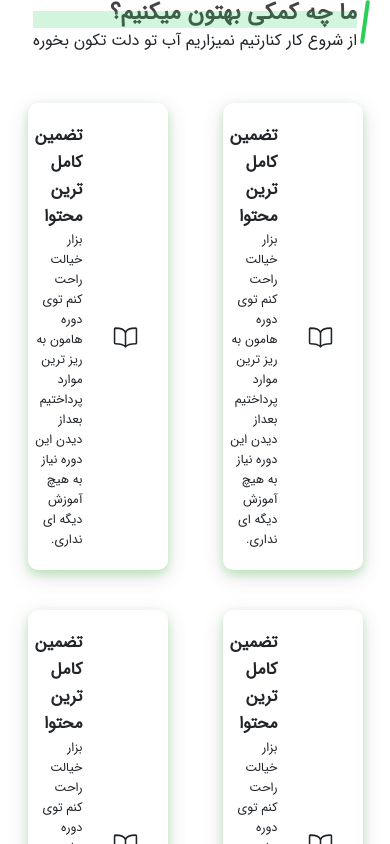
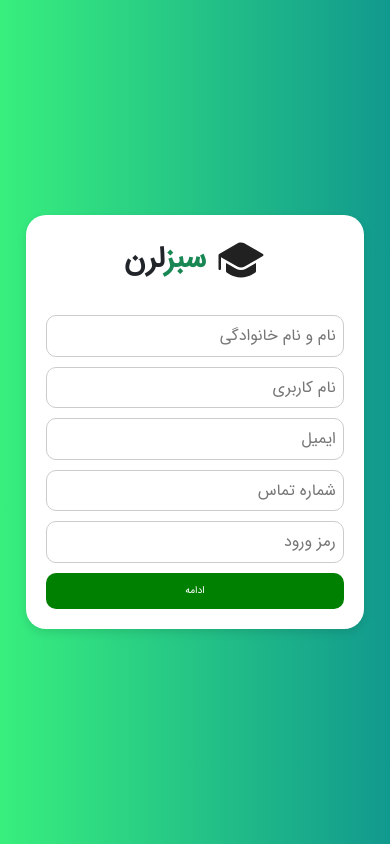
Before and after one commit to jalil-jj/MyProject, a React (Create React App) app: page / in a window 390 px wide. Shown: the top 844 px of the page. Built offline with nearby package versions, Linux system fonts and the light colour scheme.

Commit message:
Signin , HelpYou , CourseBox, PopularCourses

```diff
--- a/src/App.js
+++ b/src/App.js
@@ -3,14 +3,20 @@ import Topbar from './Components/Topbat/Topbar'
 import Footer from './Components/Footer/Footer'
 import LastCourses from './Components/LastCourses/LastCourses'
 import HelpYou from './Components/HelpYou/HelpYou'
+import PopularCourses from './Components/PopularCourses/PopularCourses'
+// import Login from './Pages/Login/Login'
+import Signin from './Pages/Signin/Signin'
 
 export default function App() {
   return (
     <div>
       {/* <Topbar /> */}
+      {/* <LastCourses /> */}
+      {/* <HelpYou /> */}
       {/* <Footer/> */}
-      {/* <LastCourses /> */}
-      <HelpYou />
+      {/* <PopularCourses /> */}
+      {/* <Login /> */}
+      <Signin />
     </div>
   )
 }
--- a/src/Components/CourseBox/CourseBox.js
+++ b/src/Components/CourseBox/CourseBox.js
@@ -3,9 +3,9 @@ import { FaRegUser } from "react-icons/fa";
 import { FaStar } from "react-icons/fa";
 
 
-export default function CourseBox() {
+export default function CourseBox({isSlider}) {
     return (
-        <div className='col-12 col-sm-6 col-lg-4'>
+        <div className='col-12 col-sm-6 col-lg-4' style={{width : `${isSlider && '100%'}`}}>
             <div class="card mt-3">
                 <img src="./images/courses/jango.png" class="card-img-top" alt="..." />
                 <div class="card-body">
--- a/src/Components/HelpYou/HelpYou.js
+++ b/src/Components/HelpYou/HelpYou.js
@@ -4,14 +4,14 @@ import HelpYouBox from '../HelpYouBox/HelpYouBox'
 
 export default function HelpYou() {
   return (
-    <>
+    <div className='mt-5'>
       <SectionTitle
         title='ما چه کمکی بهتون میکنیم؟'
         subTitle='از شروع کار کنارتیم نمیزاریم آب تو دلت تکون بخوره'
       />
 
 
-      <div className='mt-5'>
+      <div className='mt-2'>
         <div className='container'>
           <div className='row'>
             <HelpYouBox />
@@ -21,6 +21,6 @@ export default function HelpYou() {
           </div>
         </div>
       </div>
-    </>
+    </div>
   )
 }
--- a/src/Components/LastCourses/LastCourses.js
+++ b/src/Components/LastCourses/LastCourses.js
@@ -5,14 +5,14 @@ import CourseBox from '../CourseBox/CourseBox'
 
 export default function LastCourses() {
     return (
-        <>
+        <div className='mt-5'>
             <SectionTitle
                 title='جدید ترین دوره ها'
                 subTitle='سکوی پرتاب شما به سمت موفقیت'
                 btn='تمامی دوره ها'
             />
 
-            <div className='mt-5'>
+            <div className='mt-3'>
                 <div className='container'>
                     <div className='row'>
                            <CourseBox />
@@ -25,7 +25,7 @@ export default function LastCourses() {
                     </div>
                 </div>
             </div>
-        </>
+        </div>
 
     )
 }
--- /dev/null
+++ b/src/Components/PopularCourses/PopularCourses.js
@@ -0,0 +1,80 @@
+import React from 'react'
+import SectionTitle from '../SectionTitle/SectionTitle'
+import CourseBox from '../CourseBox/CourseBox'
+import { Swiper, SwiperSlide } from "swiper/react";
+
+
+
+import 'swiper/css';
+import { Autoplay } from 'swiper/modules';
+
+
+export default function PopularCourses() {
+    return (
+        <div>
+            <SectionTitle
+                title='محبوب تریت دوره ها'
+                subTitle='انتخاب های شما همیشه بهترین هاست'
+                btn='رفتن به دوره های محبوب'
+            />
+
+            <div className='mt-3'>
+                <div className='container'>
+                    <div className='row'>
+                        <Swiper
+                            modules={[Autoplay]}
+                            slidesPerView={3}
+                            spaceBetween={30}
+                            loop={true}
+                            autoplay={{
+                                delay: 0,
+                                disableOnInteraction: false
+                            }}
+                            speed={7000}
+                            className="mySwiper">
+                             <SwiperSlide>
+                                <CourseBox isSlider={true}/>
+                             </SwiperSlide>
+                             <SwiperSlide>
+                                <CourseBox isSlider={true}/>
+                             </SwiperSlide>
+                             <SwiperSlide>
+                                <CourseBox isSlider={true}/>
+                             </SwiperSlide>
+                             <SwiperSlide>
+                                <CourseBox isSlider={true}/>
+                             </SwiperSlide>
+                             <SwiperSlide>
+                                <CourseBox isSlider={true}/>
+                             </SwiperSlide>
+                             <SwiperSlide>
+                                <CourseBox isSlider={true}/>
+                             </SwiperSlide>
+                             <SwiperSlide>
+                                <CourseBox isSlider={true}/>
+                             </SwiperSlide>
+                             <SwiperSlide>
+                                <CourseBox isSlider={true}/>
+                             </SwiperSlide>
+                             <SwiperSlide>
+                                <CourseBox isSlider={true}/>
+                             </SwiperSlide>
+                             <SwiperSlide>
+                                <CourseBox isSlider={true}/>
+                             </SwiperSlide>
+                             <SwiperSlide>
+                                <CourseBox isSlider={true}/>
+                             </SwiperSlide>
+                             <SwiperSlide>
+                                <CourseBox isSlider={true}/>
+                             </SwiperSlide>
+                             <SwiperSlide>
+                                <CourseBox isSlider={true}/>
+                             </SwiperSlide>
+                        </Swiper>
+                    </div>
+                </div>
+            </div>
+        </div>
+    )
+}
--- /dev/null
+++ b/src/Pages/Signin/Signin.css
@@ -0,0 +1,65 @@
+.signin {
+    width: 100%;
+    height: 100vh;
+    display: flex;
+    align-items: center;
+    justify-content: center;
+    background: linear-gradient(to right, #38ef7d, #11998e);
+}
+
+.input-wrapper {
+    padding: 3rem;
+    border-radius: 20px;
+    max-width: 350px;
+    width: 100%;
+    margin: 0 auto;
+    background-color: rgb(255, 255, 255);
+    box-shadow: 0px 4px 10px rgba(0, 0, 0, 0.1);
+}
+
+input {
+    width: 100%;
+    margin-bottom: 1rem;
+    padding: 0.8rem 1rem;
+    border-radius: 10px;
+    border: 1px solid #ccc;
+    transition: all 0.3s ease-in-out;
+}
+
+input:focus {
+    border-color: green;
+    outline: none;
+    box-shadow: 0 0 5px rgba(0, 128, 0, 0.5);
+}
+
+.sign-btn {
+    width: 100%;
+    background-color: green;
+    font-size: 1.2rem;
+    color: white;
+    border: none;
+    padding: 1rem;
+    border-radius: 10px;
+    cursor: pointer;
+    transition: all 0.3s ease-in-out;
+}
+
+.sign-btn:hover {
+    background-color: darkgreen;
+}
+
+/* تنظیمات برای موبایل */
+@media (max-width: 480px) {
+    .input-wrapper {
+        padding: 2rem;
+        max-width: 90%;
+    }
+
+    input {
+        padding: 0.7rem;
+    }
+
+    .sign-btn {
+        font-size: 1rem;
+    }
+}
--- /dev/null
+++ b/src/Pages/Signin/Signin.js
@@ -0,0 +1,25 @@
+import React from 'react';
+import './Signin.css';
+
+export default function Signin() {
+    return (
+        <div className='signin'>
+            <div className='container'>
+                <div className='input-wrapper'>
+                    <div className='d-flex align-items-center justify-content-center gap-3 mb-5'>
+                        <img src="./hat-graduation-svgrepo-com.svg" className='logo' alt="logo" />
+                        <h1 className='footer-title'><span className='text-success'>سبز</span>لرن</h1>
+                    </div>
+                    <form className='d-flex flex-column justify-content-center align-items-center'>
+                        <input type="text" placeholder='نام و نام خانوادگی' />
+                        <input type="text" placeholder='نام کاربری' />
+                        <input type="email" placeholder='ایمیل' />
+                        <input type="text" placeholder='شماره تماس' />
+                        <input type="password" placeholder='رمز ورود' />
+                        <button className='sign-btn'>ادامه</button>
+                    </form>
+                </div>
+            </div>
+        </div>
+    );
+}
```
